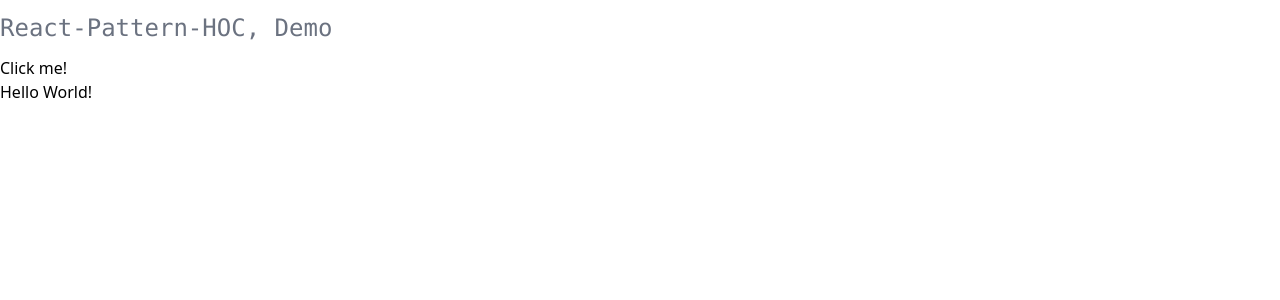
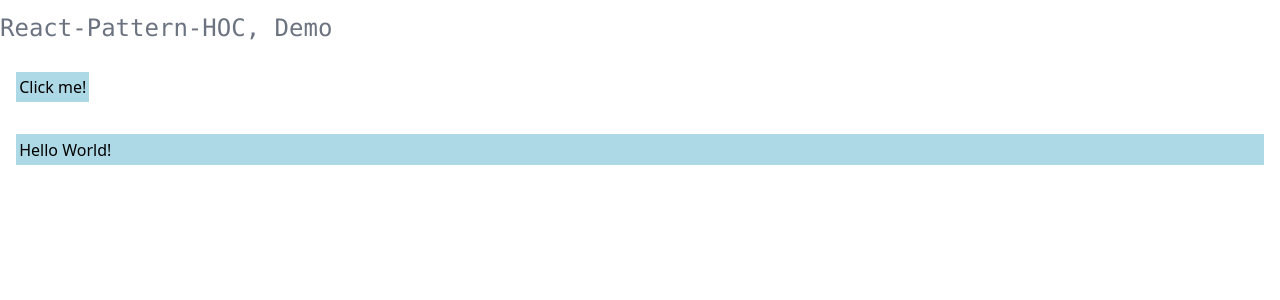
Before and after one commit to imladris20/React_Pattern_HOC_Demo, a React (Vite) app: page / in a window 1280 px wide. Shown: the top 300 px of the page. Built offline with nearby package versions, Linux system fonts and the light colour scheme.

Commit message:
Fix initial bug

```diff
--- a/src/App.jsx
+++ b/src/App.jsx
@@ -9,10 +9,10 @@ function withStyles(Component) {
   };
 }
 
-const Button = () => {
-  return <button>Click me!</button>;
+const Button = (props) => {
+  return <button {...props}>Click me!</button>;
 };
-const Text = () => <p>Hello World!</p>;
+const Text = (props) => <p {...props}>Hello World!</p>;
 
 const StyledButton = withStyles(Button);
 const StyledText = withStyles(Text);
```
